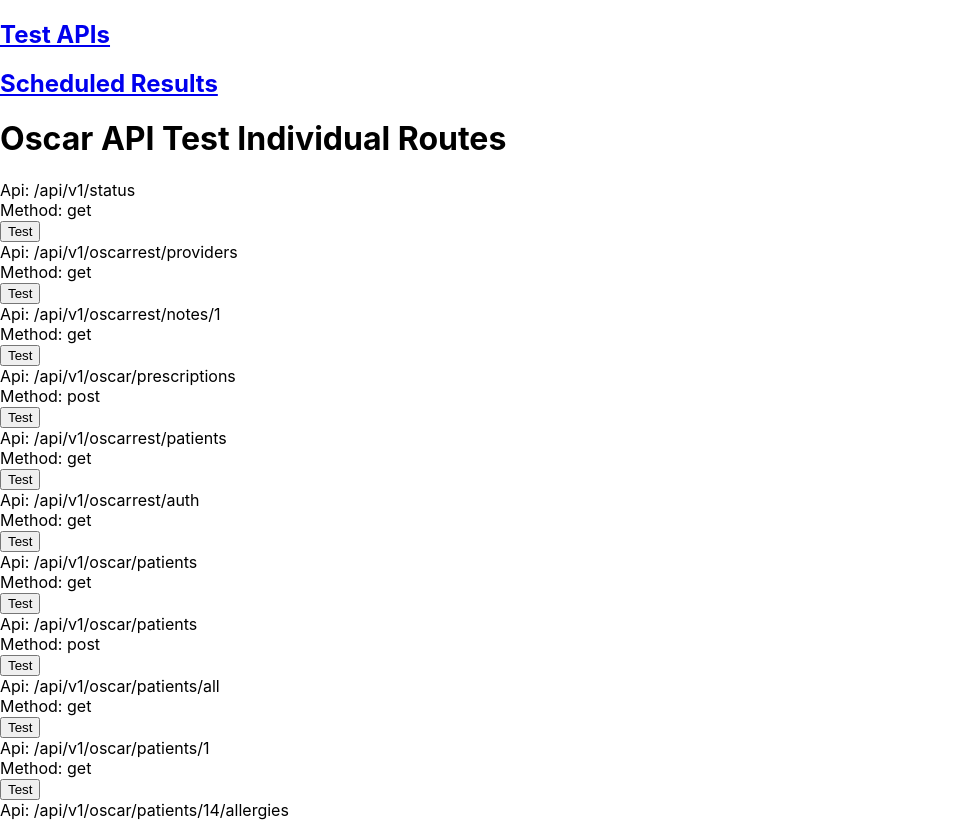
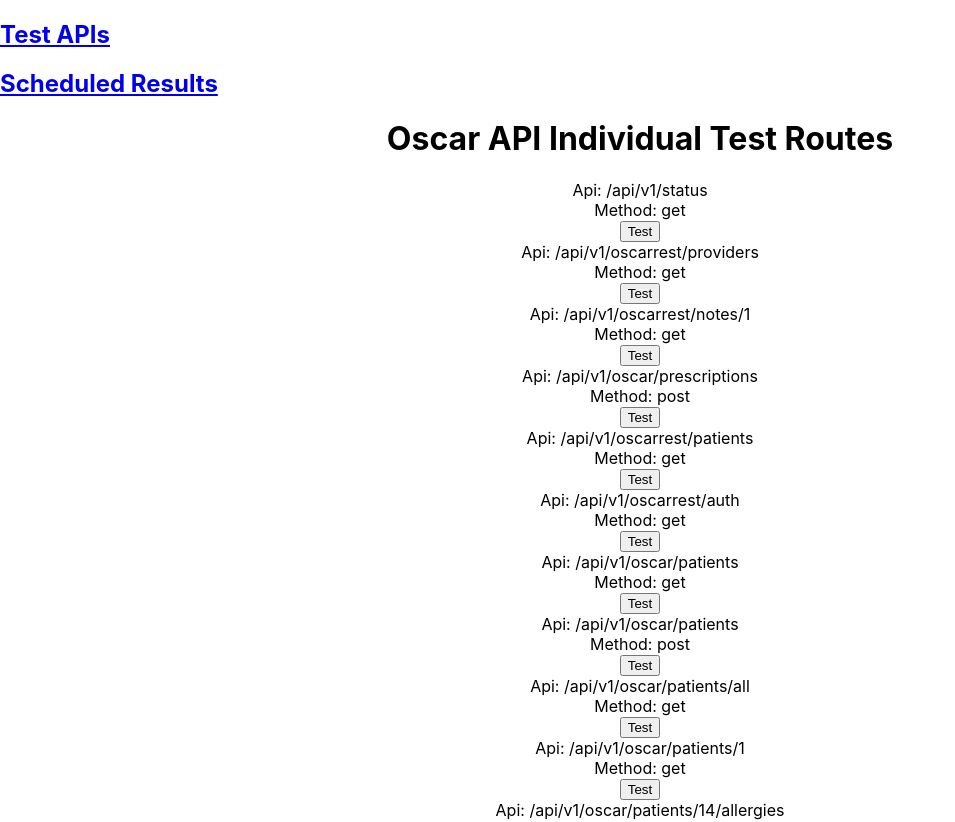
Before and after one commit to stephanmajor12/oscar-api-test-runner, a React (Create React App) app: page / in a window 1280 px wide. Shown: the top 822 px of the page, without its empty margins (0-955 px from the left). Built offline with nearby package versions, Linux system fonts and the light colour scheme.

Commit message:
Fix constant loading bug.

```diff
--- a/package.json
+++ b/package.json
@@ -8,6 +8,7 @@
     "@testing-library/user-event": "^12.1.10",
     "axios": "^0.21.1",
     "firebase": "^9.0.1",
+    "moment": "^2.29.1",
     "react": "^17.0.2",
     "react-dom": "^17.0.2",
     "react-loader-spinner": "^4.0.0",
--- a/src/components/IndependentTestResults/apiitem.jsx
+++ b/src/components/IndependentTestResults/apiitem.jsx
@@ -1,4 +1,4 @@
-import { React, useEffect, useState } from "react";
+import { React, useState } from "react";
 import axios from "axios";
 
 const apiVersion = [
@@ -35,11 +35,8 @@
       });
   };
 
-  //   useEffect(() => {
-  //     console.log(api);
-  //   }, []);
   return (
-    <div>
+    <div className="">
       <p>Api: {api.url}</p>
       <p>Method: {api.method}</p>
       <button
--- /dev/null
+++ b/src/components/IndependentTestResults/css/menu.css
@@ -0,0 +1,4 @@
+.menu {
+  margin: 1rem;
+  text-align: center;
+}
--- a/src/components/IndependentTestResults/index.jsx
+++ b/src/components/IndependentTestResults/index.jsx
@@ -1,4 +1,4 @@
-import { React, useEffect } from "react";
+import { React } from "react";
 import ApiItem from "./apiitem";
 
 const apis = [
@@ -94,15 +94,10 @@
 ];
 
 export default function IndependentResults() {
-  //   useEffect(() => {
-  //     apis.forEach((api) => {
-  //       console.log(api);
-  //     });
-  //   }, []);
+  return (
+    <div className="menu">
+      <h1>Oscar API Individual Test Routes</h1>
 
-  return (
-    <div>
-      <h1>Oscar API Test Individual Routes</h1>
       {apis.map((api, i) => {
         console.log(api);
         return <ApiItem key={i} api={api} />;
--- a/src/components/ScheduledTestResults/css/menuitem.css
+++ b/src/components/ScheduledTestResults/css/menuitem.css
@@ -1,5 +1,8 @@
 h4 {
   margin: 0;
+}
+h2 {
+  font-size: large;
 }
 p {
   margin: 0;
@@ -8,6 +11,12 @@
 .menu-item {
   margin: 1rem;
 }
+
+.no-results {
+  background-color: rgb(214, 214, 214);
+  padding: 0 1rem;
+}
+
 .button-menu {
   width: 100%;
   border: none;
--- a/src/components/ScheduledTestResults/menu.jsx
+++ b/src/components/ScheduledTestResults/menu.jsx
@@ -9,7 +9,7 @@
 
   return (
     <div className="menu">
-      <h1>Oscar API Endpoint Test Results</h1>
+      <h1>Oscar API Scheduled Test Results</h1>
 
       {results.length ? (
         results.map((test) => {
--- a/src/components/ScheduledTestResults/menuitem.jsx
+++ b/src/components/ScheduledTestResults/menuitem.jsx
@@ -1,12 +1,21 @@
 import { React, useState } from "react";
 import Loader from "react-loader-spinner";
+import moment from "moment";
 import "./css/menuitem.css";
 
 export default function MenuItem(props) {
   const { test } = props;
   const [showMenu, setShowMenu] = useState(false);
 
-  if (test.results.length === 0) {
+  const beforeTimeout = function (time) {
+    moment().format();
+    return moment(time).isAfter(moment().subtract(0.5, "hours"));
+  };
+
+  if (
+    test.results.length === 0 &&
+    beforeTimeout(test.timestamp.seconds * 1000)
+  ) {
     return (
       <Loader
         className="loading-results"
@@ -19,21 +28,22 @@
   } else {
     return (
       <div key={test.id} className="menu-item">
+        {test.results.length === 0 ? (
+          <div className="no-results">
+            <div className="button-contents">
+              <h2>
+                {new Date(test.timestamp.seconds * 1000).toLocaleString()}
+              </h2>
+              <h2>No Results Returned</h2>
+            </div>
+          </div>
+        ) : (
           <button
             className="button-menu"
             onClick={() => {
               showMenu ? setShowMenu(false) : setShowMenu(true);
             }}
           >
-          {test.results.length === 0 ? (
-            <Loader
-              className="loading-results"
-              type="Bars"
-              color="rgb(0, 0, 0)"
-              height={35}
-              width={35}
-            />
-          ) : (
             <div className="button-contents">
               <h2>
                 {new Date(test.timestamp.seconds * 1000).toLocaleString()}
@@ -43,8 +53,8 @@
                 <h2 className="fails info-box">Fails: {test.fails} </h2>
               </div>
             </div>
+          </button>
         )}
-        </button>
         {showMenu ? (
           <div className="result-box">
             {test.results.map((result) => (
```
Also changed, not shown: 2 other files (tests, documents, lock files or other folders). Lines whose indentation alone changed are shown as unchanged.
